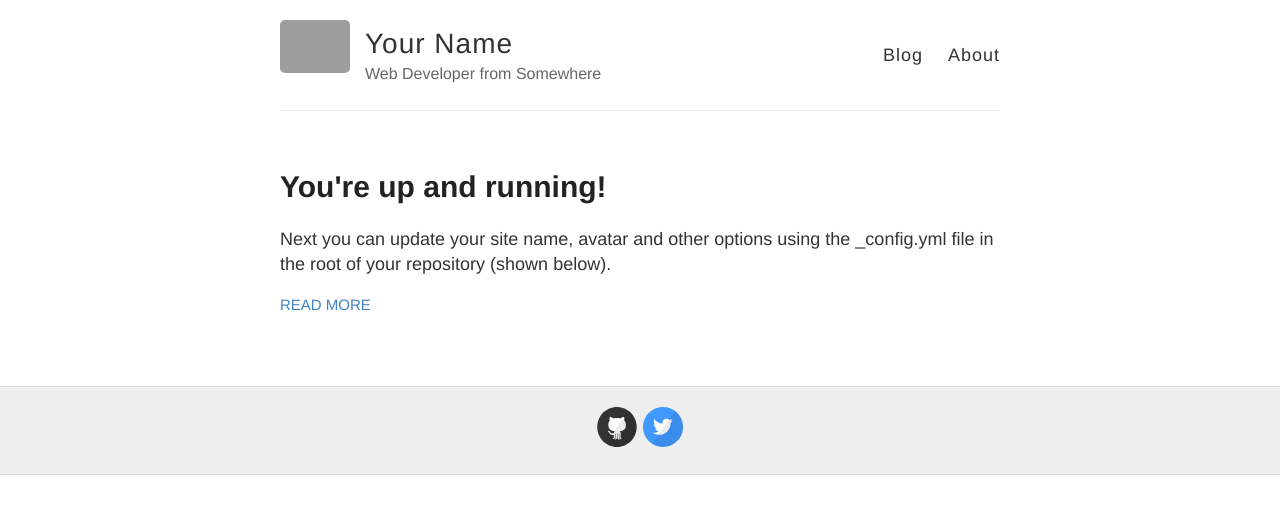
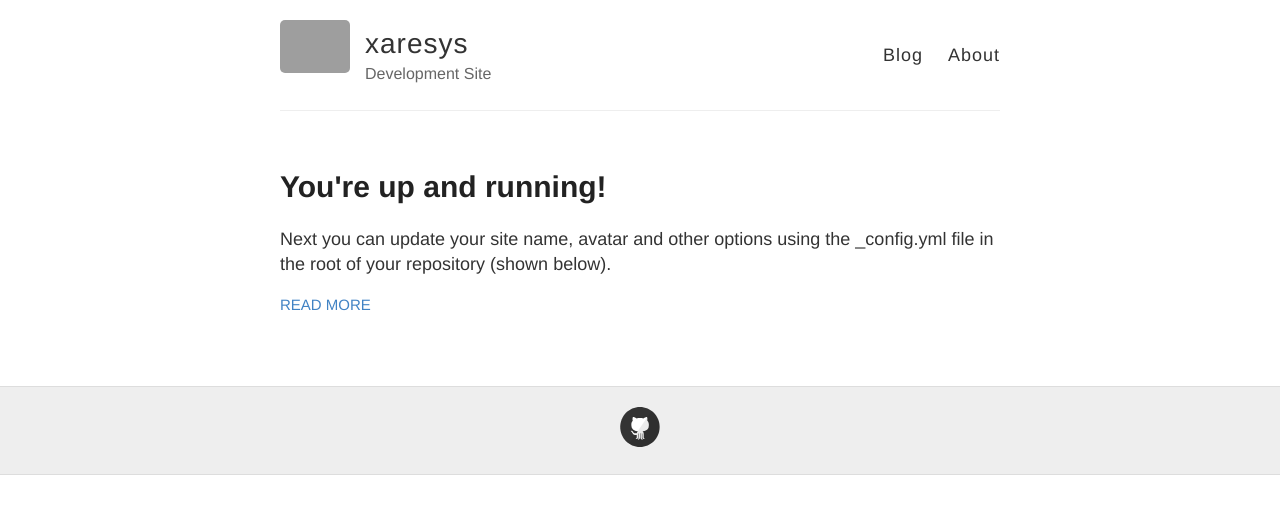
Before and after one commit to jewharton/xaresys.github.io, a Jekyll site: the page built from index.html, in a window 1280 px wide. Shown: the top 514 px of the page. Built offline with Jekyll 4.4.1, drawn with Linux system fonts in a browser that asks for light colours; grey boxes are pictures that could not be loaded.

Commit message:
Update _config.yml

```diff
--- a/_config.yml
+++ b/_config.yml
@@ -3,10 +3,10 @@
 #
 
 # Name of your site (displayed in the header)
-name: Your Name
+name: xaresys
 
 # Short bio or description (displayed in the header)
-description: Web Developer from Somewhere
+description: Development Site
 
 # URL of your avatar or profile pic (you could use your GitHub profile pic)
 avatar: https://raw.githubusercontent.com/barryclark/jekyll-now/master/images/jekyll-logo.png
@@ -21,12 +21,12 @@ footer-links:
   email:
   facebook:
   flickr:
-  github: barryclark/jekyll-now
+  github: xaresys/xaresys.github.io
   instagram:
   linkedin:
   pinterest:
   rss: # just type anything here for a working RSS icon
-  twitter: jekyllrb
+  twitter:
   stackoverflow: # your stackoverflow profile, e.g. "users/50476/bart-kiers"
   youtube: # channel/<your_long_string> or user/<user-name>
   googleplus: # anything in your profile username that comes after plus.google.com/
@@ -41,7 +41,7 @@ google_analytics:
 
 # Your website URL (e.g. http://barryclark.github.io or http://www.barryclark.co)
 # Used for Sitemap.xml and your RSS feed
-url:
+url: xaresys.github.io
 
 # If you're hosting your site at a Project repository on GitHub pages
 # (http://yourusername.github.io/repository-name)
```
